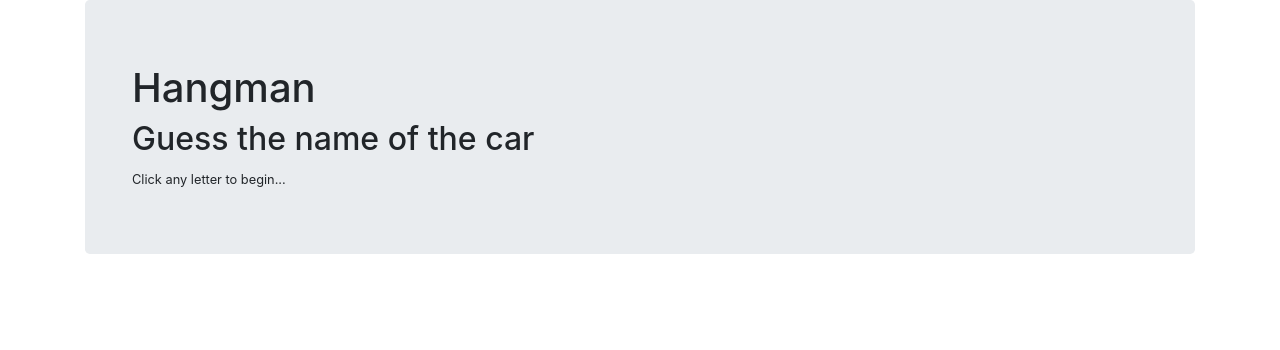
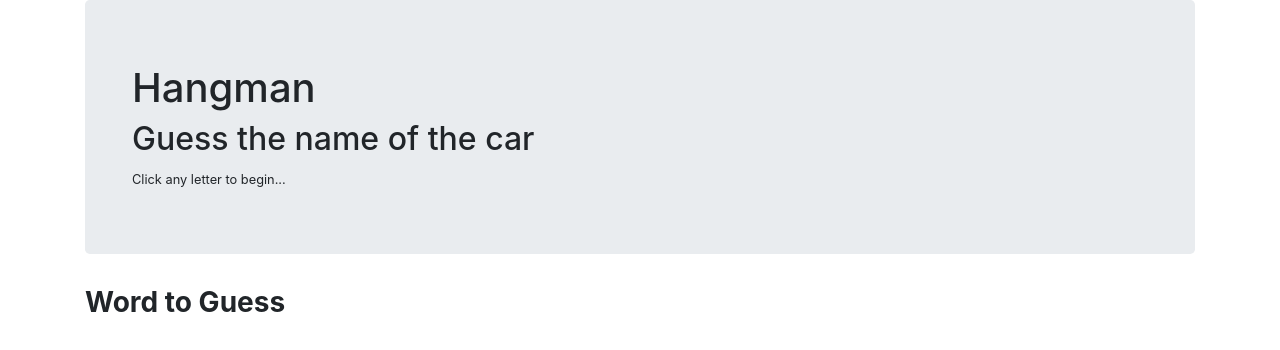
Before and after one commit to MalcolmMunroe42/hangmanP7, a plain HTML site: page index.html in a window 1280 px wide. Drawn offline with nearby package versions, Linux system fonts and the light colour scheme.

Commit message:
panel head

```diff
--- a/index.html
+++ b/index.html
@@ -22,6 +22,17 @@
                 <small>Click any letter to begin...</small>
             </div>
         </div>
+        <!--Game counters all held here. Panels are being used to hold various sections-->
+        <div class="row">
+            <div class="col-lg-12">
+                <!--First Panel: Hold the Word to Guess (blanks and guessed word)-->
+                <div class="panel panel-default">
+                    <div class="panel-heading">
+                        <h3 class="panel-title"><strong>Word to Guess</strong></h3>
+                    </div>
+                </div>
+            </div>
+        </div>
     </div>
 </body>
 </html>
```
